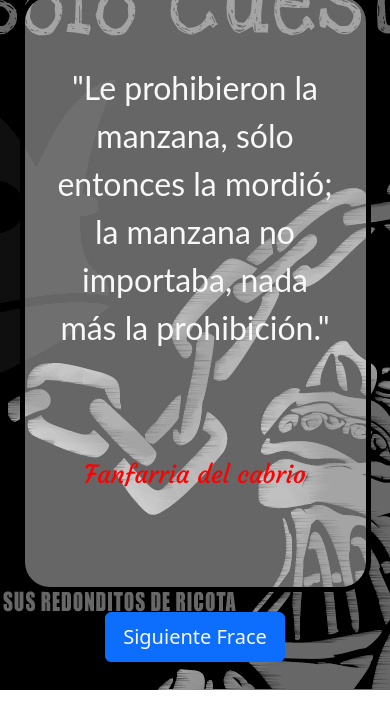
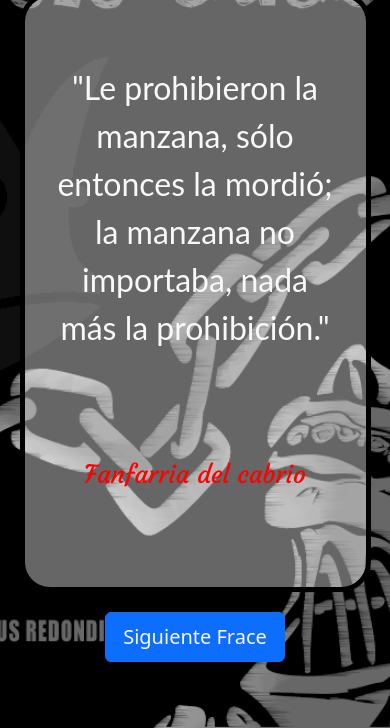
Before and after one commit to matiaslmds/fraces-ricoteras, a plain HTML site: page index.html in a window 390 px wide. Shown: the part 116-844 px from the top of the page. Drawn offline with nearby package versions, Linux system fonts and the light colour scheme.

Commit message:
Arreglado borde blanco en mobile

```diff
--- a/styles.css
+++ b/styles.css
@@ -84,13 +84,15 @@ body {
 
 @media only screen and (max-width: 600px) {
 
+    body {
+
+        background:url(./img/redondos.png) no-repeat center center/cover  ;
+    }
+
     .contenedor {
         width: 90%;
 
     }
-    body {
-        background:url(./img/redondos.png) no-repeat center  ;
-    }
 
 
 }
```
